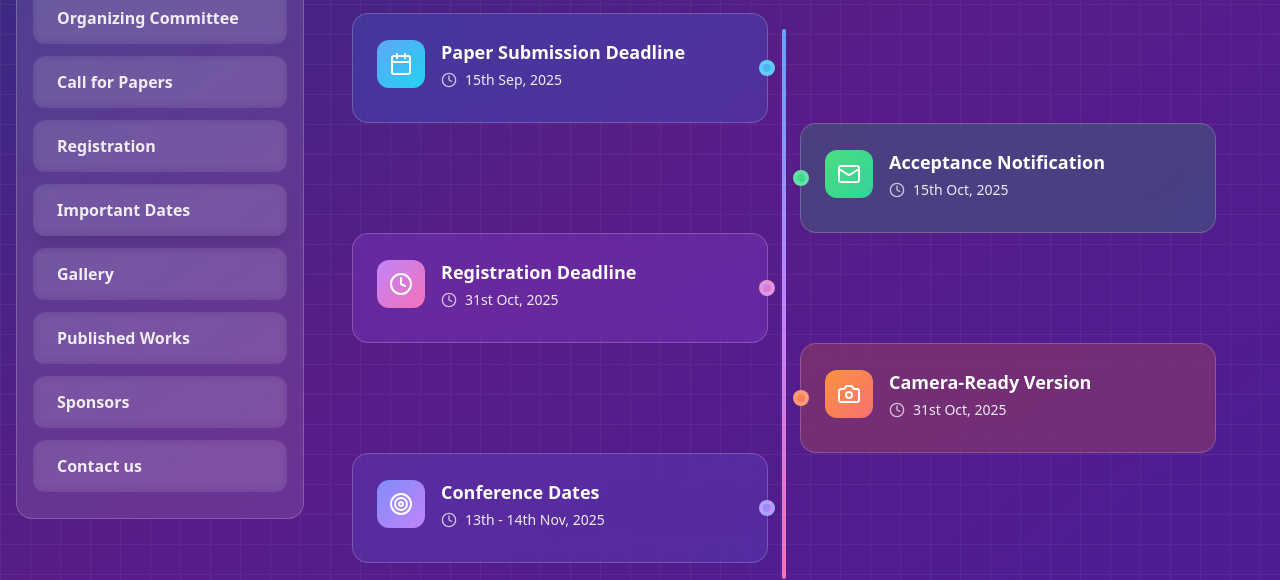
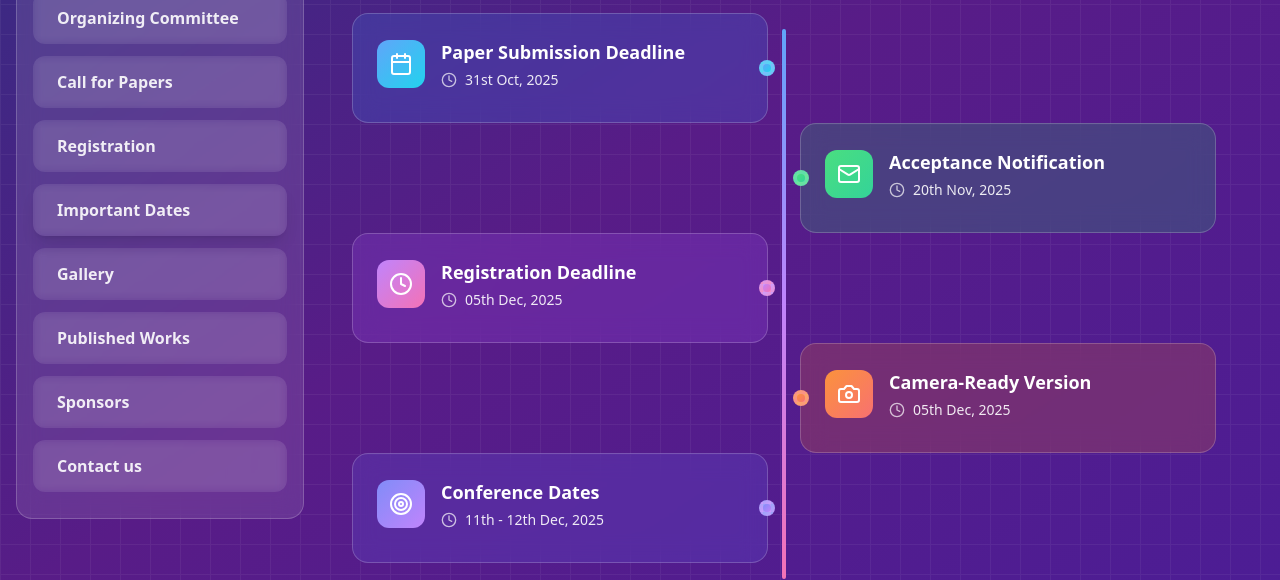
Before and after one commit to sameer-soni/icistech, a React (Vite) app: page /important-dates in a window 1280 px wide. Shown: the part 265-845 px from the top of the page. Built offline with nearby package versions, Linux system fonts and the light colour scheme.

Commit message:
dates updated

```diff
--- a/src/pages/ImportantDates.tsx
+++ b/src/pages/ImportantDates.tsx
@@ -11,35 +11,35 @@ const ImportantDates = () => {
     {
       icon: Calendar,
       title: "Paper Submission Deadline",
-      date: "15th Sep, 2025",
+      date: "31st Oct, 2025",
       color: "from-blue-400 to-cyan-400",
       bgColor: "bg-blue-500/20",
     },
     {
       icon: Mail,
       title: "Acceptance Notification",
-      date: "15th Oct, 2025",
+      date: "20th Nov, 2025",
       color: "from-green-400 to-emerald-400",
       bgColor: "bg-green-500/20",
     },
     {
       icon: Clock,
       title: "Registration Deadline",
-      date: "31st Oct, 2025",
+      date: "05th Dec, 2025",
       color: "from-purple-400 to-pink-400",
       bgColor: "bg-purple-500/20",
     },
     {
       icon: Camera,
       title: "Camera-Ready Version",
-      date: "31st Oct, 2025",
+      date: "05th Dec, 2025",
       color: "from-orange-400 to-red-400",
       bgColor: "bg-orange-500/20",
     },
     {
       icon: Target,
       title: "Conference Dates",
-      date: "13th - 14th Nov, 2025",
+      date: "11th - 12th Dec, 2025",
       color: "from-indigo-400 to-purple-400",
       bgColor: "bg-indigo-500/20",
     },
--- a/src/pages/Index.tsx
+++ b/src/pages/Index.tsx
@@ -113,35 +113,35 @@ const Index = () => {
             <TimelineCard
               icon={Calendar}
               title="Paper Submission"
-              date="15th Sep, 2025"
+              date="31st Oct, 2025"
               delay={0.1}
             />
 
             <TimelineCard
               icon={Mail}
               title="Acceptance Notice"
-              date="15th Oct, 2025"
+              date="20th Nov, 2025"
               delay={0.2}
             />
 
             <TimelineCard
               icon={Clock}
               title="Registration"
-              date="31st Oct, 2025"
+              date="05th Dec, 2025"
               delay={0.3}
             />
 
             <TimelineCard
               icon={Camera}
               title="Camera Ready"
-              date="31st Oct, 2025"
+              date="05th Dec, 2025"
               delay={0.4}
             />
 
             <TimelineCard
               icon={Target}
               title="Conference"
-              date="13th - 14th Nov"
+              date="11th - 12th Dec"
               delay={0.5}
             />
           </motion.div>
```
